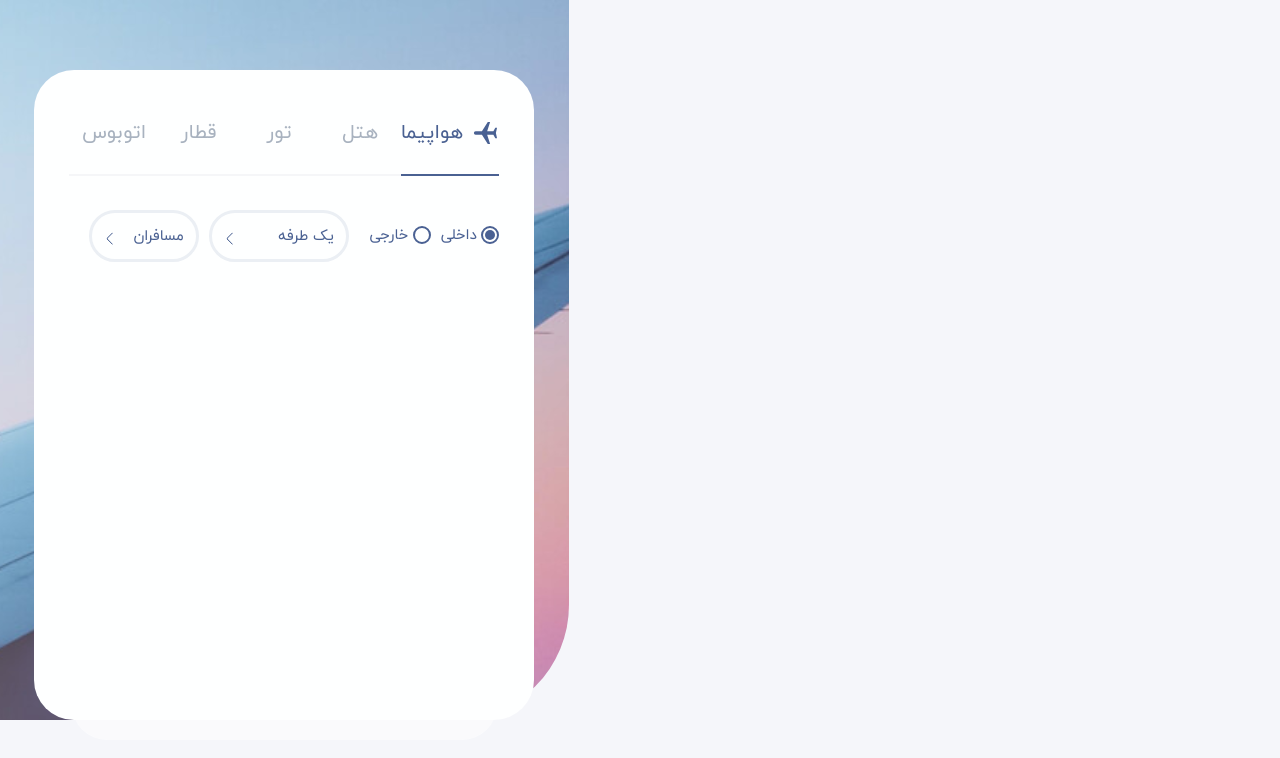
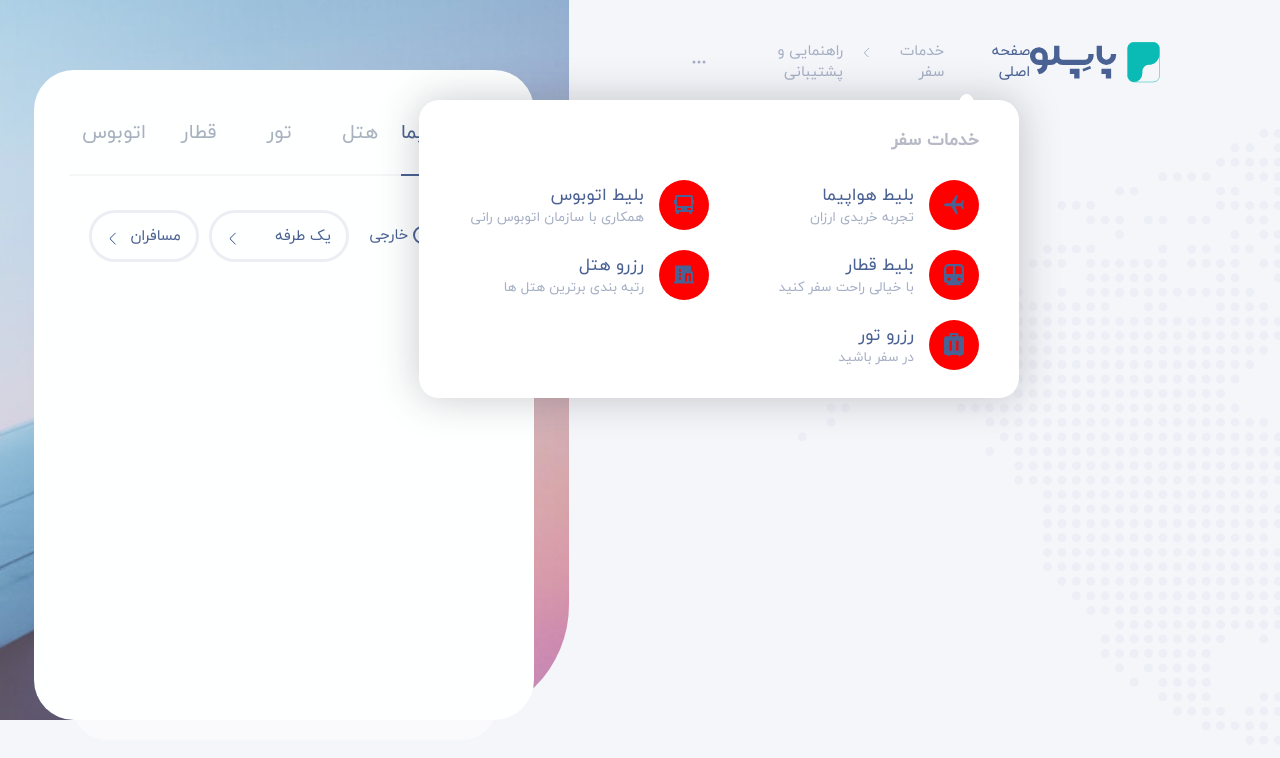
Before and after one commit to im-parsa/Papelo-Client, a React (Create React App) app: page / in a window 1280 px wide. Shown: the top 758 px of the page. Built offline with nearby package versions, Linux system fonts and the light colour scheme.

Commit message:
feat(pages/home): navbar

```diff
--- a/src/global.styles.tsx
+++ b/src/global.styles.tsx
@@ -95,7 +95,7 @@ export default createGlobalStyle
                 align-items: center;
                 justify-content: space-between;
 
-                padding: 1.25rem;
+                padding: 1.25rem 1.55rem;
                 cursor: pointer;
                 list-style: none;
                 border-radius: 150rem;
--- a/src/pages/home/home.components.tsx
+++ b/src/pages/home/home.components.tsx
@@ -1,3 +1,4 @@
+import { Link } from 'react-router-dom';
 import React, { useCallback, useState } from 'react';
 
 import Main from '../../components/layouts/main/main.components'
@@ -14,7 +15,14 @@ import {
     HomeHeaderPassengersContainer,
     HomeHeaderPassengersItemContainer,
     HomeHeaderImageContentParentContainer,
-    HomeHeaderPassengersButtonContainer
+    HomeHeaderPassengersButtonContainer,
+    HomeHeaderNavContainer,
+    HomeHeaderNavItemsContainer,
+    HomeHeaderNavItemContainer,
+    HomeHeaderMainBackgroundContainer,
+    HomeHeaderNavItemPopupContainer,
+    HomeHeaderNavItemPopupItemsContainer,
+    HomeHeaderNavItemPopupItemContainer
 } from './home.styles';
 
 import { ReactComponent as Plane } from '../../assets/icons/plane.svg';
@@ -24,6 +32,8 @@ import { ReactComponent as Train } from '../../assets/icons/train.svg';
 import { ReactComponent as Bus } from '../../assets/icons/bus.svg';
 import { ReactComponent as Plus } from '../../assets/icons/plus.svg';
 import { ReactComponent as Minus } from '../../assets/icons/minus.svg';
+import { ReactComponent as Logo } from '../../assets/icons/logo.svg';
+import { ReactComponent as ThreeDots } from '../../assets/icons/three-dots.svg';
 
 const Home = () =>
 {
@@ -44,7 +54,96 @@ const Home = () =>
         <Main>
             <HomeHeaderContainer>
                 <HomeHeaderMainContainer>
-
+                    <HomeHeaderMainBackgroundContainer />
+                    <HomeHeaderNavContainer>
+                        <Logo />
+                        <HomeHeaderNavItemsContainer>
+                            <HomeHeaderNavItemContainer className='active'>
+                                صفحه اصلی
+                            </HomeHeaderNavItemContainer>
+                            <HomeHeaderNavItemContainer className='arrow'>
+                                خدمات سفر
+                                <HomeHeaderNavItemPopupContainer>
+                                    <h3>
+                                        خدمات سفر
+                                    </h3>
+                                    <HomeHeaderNavItemPopupItemsContainer>
+                                        <HomeHeaderNavItemPopupItemContainer>
+                                            <span>
+                                                <Plane />
+                                            </span>
+                                            <div>
+                                                <Link to='/'>
+                                                    بلیط هواپیما
+                                                </Link>
+                                                <p>
+                                                    تجربه خریدی ارزان
+                                                </p>
+                                            </div>
+                                        </HomeHeaderNavItemPopupItemContainer>
+                                        <HomeHeaderNavItemPopupItemContainer>
+                                            <span>
+                                                <Bus />
+                                            </span>
+                                            <div>
+                                                <Link to='/'>
+                                                    بلیط اتوبوس
+                                                </Link>
+                                                <p>
+                                                    همکاری با سازمان اتوبوس رانی
+                                                </p>
+                                            </div>
+                                        </HomeHeaderNavItemPopupItemContainer>
+                                        <HomeHeaderNavItemPopupItemContainer>
+                                            <span>
+                                                <Train />
+                                            </span>
+                                            <div>
+                                                <Link to='/'>
+                                                    بلیط قطار
+                                                </Link>
+                                                <p>
+                                                    با خیالی راحت سفر کنید
+                                                </p>
+                                            </div>
+                                        </HomeHeaderNavItemPopupItemContainer>
+                                        <HomeHeaderNavItemPopupItemContainer>
+                                            <span>
+                                                <Hotel />
+                                            </span>
+                                            <div>
+                                                <Link to='/'>
+                                                    رزرو هتل
+                                                </Link>
+                                                <p>
+                                                    رتبه بندی برترین هتل ها
+                                                </p>
+                                            </div>
+                                        </HomeHeaderNavItemPopupItemContainer>
+                                        <HomeHeaderNavItemPopupItemContainer>
+                                            <span>
+                                                <Tour />
+                                            </span>
+                                            <div>
+                                                <Link to='/'>
+                                                    رزرو تور
+                                                </Link>
+                                                <p>
+                                                    در سفر باشید
+                                                </p>
+                                            </div>
+                                        </HomeHeaderNavItemPopupItemContainer>
+                                    </HomeHeaderNavItemPopupItemsContainer>
+                                </HomeHeaderNavItemPopupContainer>
+                            </HomeHeaderNavItemContainer>
+                            <HomeHeaderNavItemContainer>
+                                راهنمایی و پشتیبانی
+                            </HomeHeaderNavItemContainer>
+                            <HomeHeaderNavItemContainer>
+                                <ThreeDots />
+                            </HomeHeaderNavItemContainer>
+                        </HomeHeaderNavItemsContainer>
+                    </HomeHeaderNavContainer>
                 </HomeHeaderMainContainer>
                 <HomeHeaderImageContainer>
                     <HomeHeaderImageBackgroundContainer className={page} />
--- a/src/pages/home/home.styles.tsx
+++ b/src/pages/home/home.styles.tsx
@@ -5,6 +5,8 @@ import HotelHeader from '../../assets/images/header-2.svg';
 import TourHeader from '../../assets/images/header-3.svg';
 import TrainHeader from '../../assets/images/header-4.svg';
 import BusHeader from '../../assets/images/header-5.svg';
+import ContentImage from '../../assets/images/texture.svg';
+import {text} from "stream/consumers";
 
 export const HomeHeaderContainer = styled.header
     `
@@ -266,7 +268,7 @@ export const HomeHeaderImageBackgroundContainer = styled.div
 
 export const HomeHeaderMainContainer = styled.div
     `
-
+        position: relative;
     `;
 
 export const HomeHeaderImageContentNavContainer = styled.ul
@@ -313,3 +315,170 @@ export const HomeHeaderImageContentNavItemContainer = styled.li
             border-color: #4A6192;
         }
     `;
+
+export const HomeHeaderNavContainer = styled.nav
+    `
+        display: flex;
+        align-items: center;
+        justify-content: space-between;
+
+        position: relative;
+        top: 0;
+
+        width: 100%;
+        height: auto;
+        padding: 4rem 12rem;
+    `;
+
+export const HomeHeaderMainBackgroundContainer = styled.div
+    `
+        position: absolute;
+
+        background-image: url(${ContentImage});
+        background-position-x: 20rem;
+        background-position-y: 10rem;
+        background-repeat: no-repeat;
+        width: 100%;
+        height: 100%;
+    `;
+
+export const HomeHeaderNavItemsContainer = styled.ul
+    `
+        display: flex;
+        align-items: center;
+        justify-content: right;
+
+        gap: 2rem;
+    `;
+
+export const HomeHeaderNavItemContainer = styled.li
+    `
+        display: flex;
+        align-items: center;
+        justify-content: center;
+
+        color: #A5AFC4;
+        font-size: 1.5rem;
+        transition: all .2s;
+        cursor: pointer;
+
+        & svg
+        {
+            width: 2rem;
+        }
+
+        &.arrow
+        {
+            &:after
+            {
+                content: '';
+                display: inline-block;
+                width: .75rem;
+                height: .75rem;
+                border-bottom: .15rem solid currentColor;
+                border-left: .15rem solid currentColor;
+                border-bottom-left-radius: 2px;
+                transform: rotate(45deg) translate(50%, 0%);
+                transform-origin: center center;
+                transition: transform ease-in-out 100ms;
+                margin: auto;
+                margin-left: 0;
+                margin-top: .5rem;
+                margin-right: 1rem;
+            }
+
+            &:hover:after
+            {
+                transform: rotate(-45deg) translate(0%, 0%);
+            }
+        }
+
+        &:hover
+        {
+            color: #838da1;
+        }
+
+        &.active
+        {
+            color: #4A6193;
+        }
+    `;
+
+export const HomeHeaderNavItemPopupContainer = styled.div
+    `
+        display: flex;
+        flex-direction: column;
+
+        position: absolute;
+        z-index: 110;
+        top: 10rem;
+        left: -15rem;
+
+        cursor: auto;
+        width: 60rem;
+        min-height: 10rem;
+        background: #ffffff;
+        border-radius: 2rem;
+        box-shadow: 0 0 4rem 0 rgba(44, 44, 52, .25);
+
+        &:before
+        {
+            content: '';
+            display: inline-block;
+            position: absolute;
+            width: 1.25rem;
+            height: 1.25rem;
+            border-radius: .5rem;
+            transform: rotate(45deg) translate(50%, 0%);
+            top: -1rem;
+            right: 5rem;
+            background: #ffffff;
+        }
+
+        & h3
+        {
+            padding: 2.75rem 4rem;
+            color: #B7BAC6;
+        }
+    `;
+
+export const HomeHeaderNavItemPopupItemsContainer = styled.ul
+    `
+        display: grid;
+        grid-template-columns: 1fr 1fr;
+        grid-gap: 2rem;
+
+        padding: 2.75rem 4rem;
+        padding-top: 0;
+    `;
+
+export const HomeHeaderNavItemPopupItemContainer = styled.li
+    `
+        display: flex;
+        align-items: center;
+
+        & a
+        {
+            color: #4A6193;
+            font-size: 1.75rem;
+            margin-bottom: .5rem;
+        }
+
+        & p
+        {
+            font-size: 1.35rem;
+        }
+
+        & span
+        {
+            display: flex;
+            align-items: center;
+            justify-content: center;
+
+            margin-left: 1.5rem;
+            width: 5rem;
+            height: 5rem;
+            background: red;
+            border-radius: 10rem;
+        }
+    `;
```
Also changed, not shown: src/assets/icons/three-dots.svg (added).
